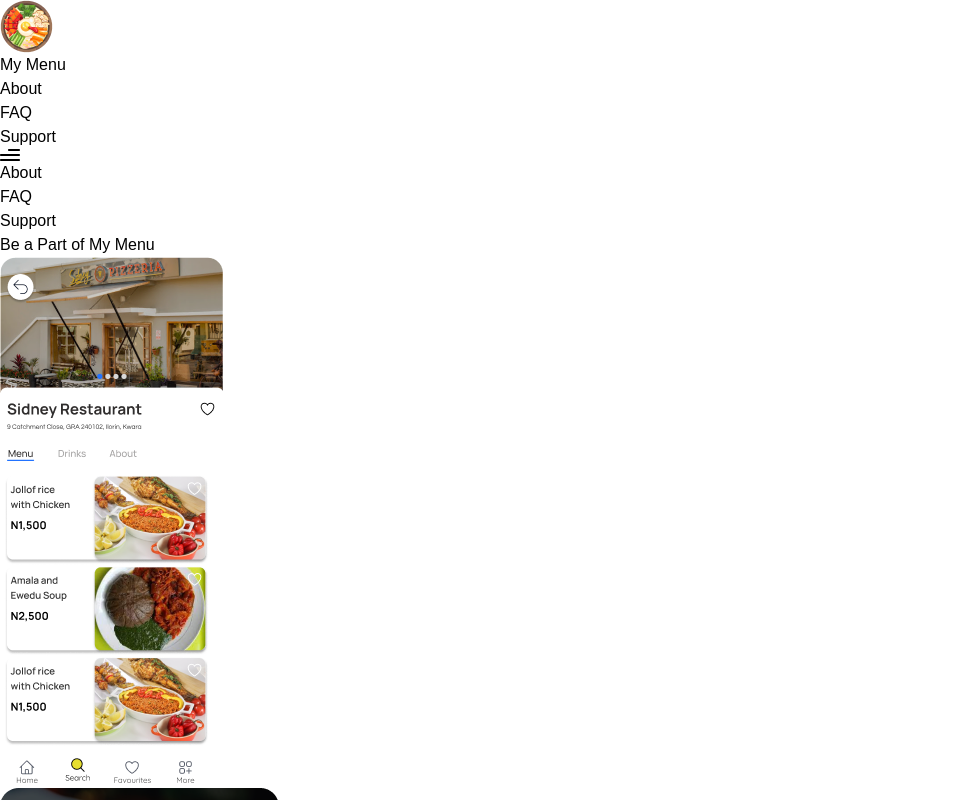
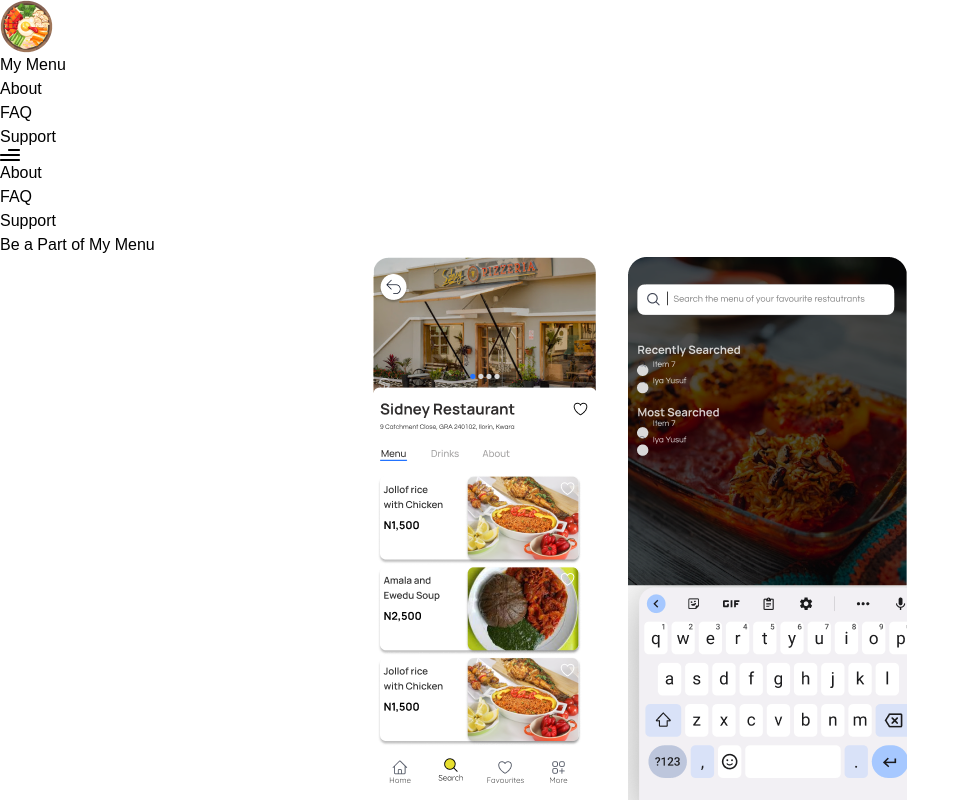
Before and after one commit to sefeoluwa/menu-app, a React (Vite) app: page / in a window 1280 px wide. Shown: the top 800 px of the page, without its empty margins (0-970 px from the left). Built offline with nearby package versions, Linux system fonts and the light colour scheme.

Commit message:
alignment for hero section images

```diff
--- a/src/components/Hero.jsx
+++ b/src/components/Hero.jsx
@@ -1,28 +1,29 @@
 import { motion } from 'framer-motion';
-import { heroScreens } from "../constants"
-import { styles } from "../styles"
+import { heroScreens } from "../constants";
+import { styles } from "../styles";
 
 
 function Hero() {
+  const marginTopForSecondImage = 'mt-3';
   return (
     <>
           <p className={`${styles.heroHeadText} pt-16`}>Be a Part of My Menu</p>
-      <div className="hero-div">
-      <div className='flex flex-row mt-9'>{heroScreens.map((homeScreens) => (
-        <div className="" key={homeScreens.name}>
+      <div className=" mt-9 div-map">
+        {heroScreens.map((homeScreens, index) => {
+
+         return (
+            <div className="p-2" key={homeScreens.name}>
               <img
                 src={homeScreens.image}
                 alt={homeScreens.name}
-              className=""
+                className={` ${index === 1 ? marginTopForSecondImage : ''}`}
               />
             </div>
-      ))}
+          );
+        })}
       </div>
-      </div>
-
     </>
-
-  )
+  );
 }
 
-export default Hero
+export default Hero;
--- a/src/index.css
+++ b/src/index.css
@@ -9,3 +9,11 @@
     font-family: "Poppins", sans-serif;
     scroll-behavior: smooth;
    }
+
+
+
+   .div-map{
+    display: flex;
+    justify-content: center;
+     gap: 2rem;
+   }
```
Lines whose indentation alone changed are shown as unchanged.
